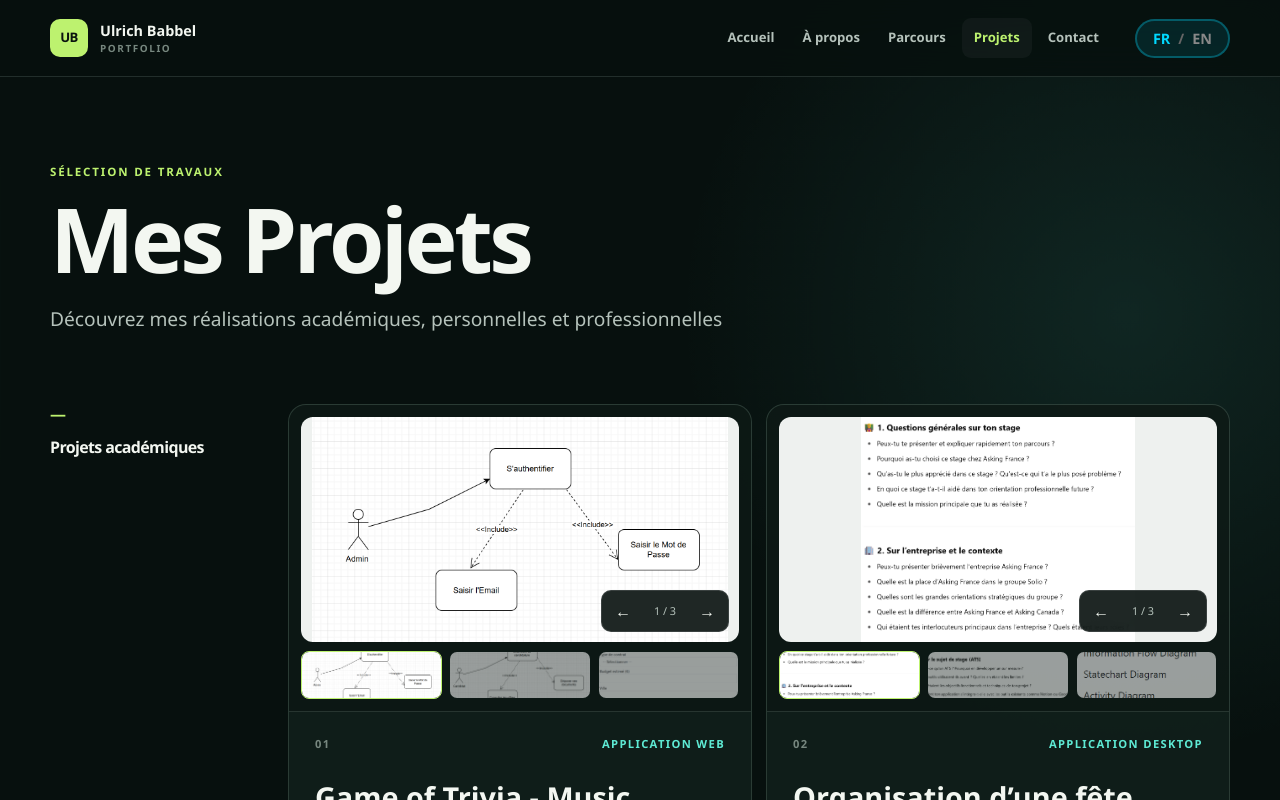
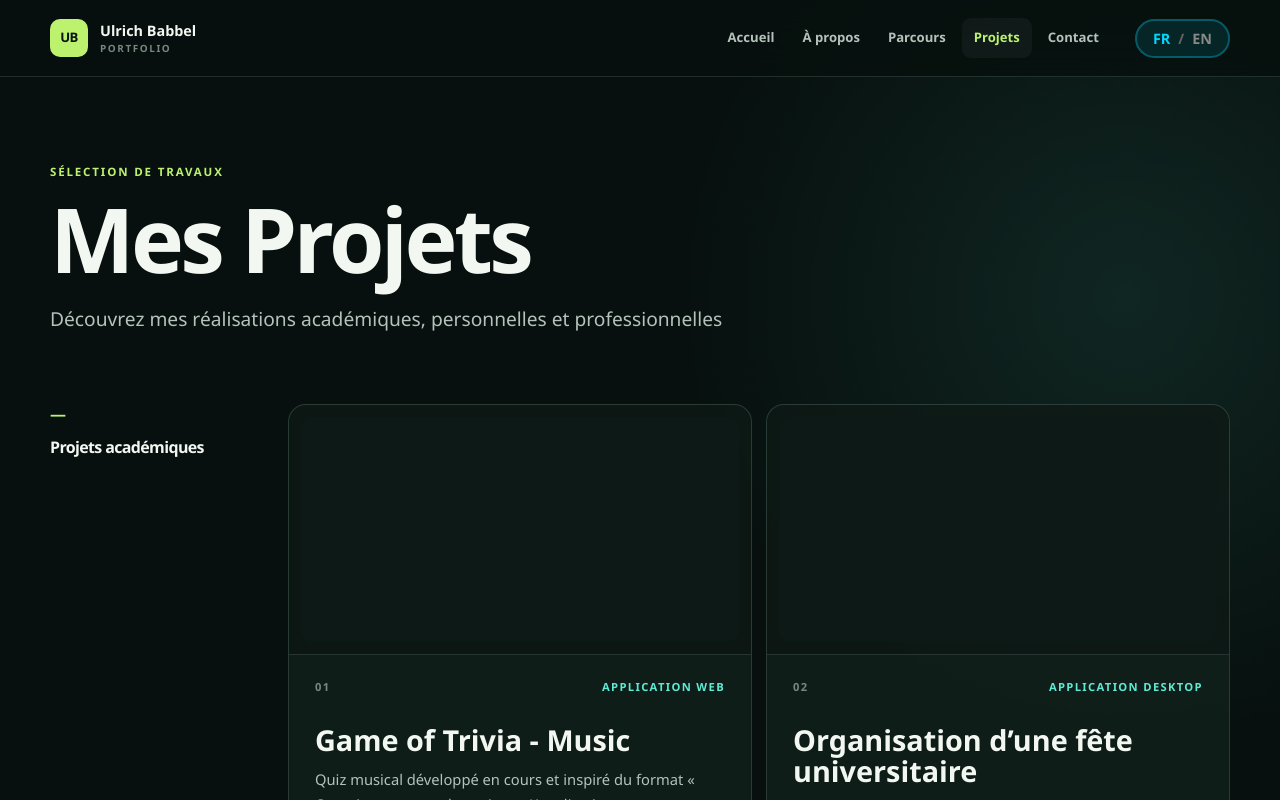
Before and after one commit to Rich9153/Portefolio, a React (Vite) app: page /projects in a window 1280 px wide. Shown: the top 800 px of the page. Built offline with nearby package versions, Linux system fonts and the light colour scheme.

Commit message:
Masque les images des cartes projets

```diff
--- a/src/pages/Projects.css
+++ b/src/pages/Projects.css
@@ -13,6 +13,8 @@
 .has-images .project-card-top { margin-top: 24px; margin-bottom: 28px; }
 .project-gallery { margin: -26px -26px 0; padding: 12px 12px 0; border-bottom: 1px solid var(--border); background: rgba(0,0,0,.2); }
 .project-image-stage { position: relative; height: 225px; overflow: hidden; border-radius: 12px; background: #eef1ef; }
+.project-gallery-empty { padding-bottom: 12px; }
+.project-image-placeholder { background: var(--bg-secondary); }
 .project-image-stage > img { width: 100%; height: 100%; object-fit: contain; }
 .gallery-navigation { position: absolute; right: 10px; bottom: 10px; display: flex; align-items: center; gap: 8px; padding: 5px; border: 1px solid rgba(255,255,255,.12); border-radius: 10px; background: rgba(7,16,14,.9); backdrop-filter: blur(10px); }
 .gallery-navigation button { width: 32px; height: 30px; padding: 0; border-radius: 7px; color: var(--text-primary); background: transparent; }
--- a/src/pages/Projects.jsx
+++ b/src/pages/Projects.jsx
@@ -1,54 +1,15 @@
-import { useState } from 'react';
 import { useLanguage } from '../contexts/LanguageContext';
 import { useScrollAnimationMultiple } from '../hooks/useScrollAnimation';
 import './Projects.css';
 
-function ProjectGallery({ project, labels }) {
-  const [activeImage, setActiveImage] = useState(0);
+function ProjectGallery({ project }) {
   const images = project.images || [];
 
   if (images.length === 0) return null;
 
-  const showPrevious = () => {
-    setActiveImage((current) => (current - 1 + images.length) % images.length);
-  };
-
-  const showNext = () => {
-    setActiveImage((current) => (current + 1) % images.length);
-  };
-
   return (
-    <div className="project-gallery">
-      <div className="project-image-stage">
-        <img
-          src={images[activeImage]}
-          alt={`${project.title} - ${labels.image} ${activeImage + 1}`}
-          loading="lazy"
-        />
-        {images.length > 1 && (
-          <div className="gallery-navigation">
-            <button type="button" onClick={showPrevious} aria-label={labels.previousImage}>←</button>
-            <span>{activeImage + 1} / {images.length}</span>
-            <button type="button" onClick={showNext} aria-label={labels.nextImage}>→</button>
-          </div>
-        )}
-      </div>
-      {images.length > 1 && (
-        <div className="project-thumbnails" role="group" aria-label={labels.gallery}>
-          {images.map((image, imageIndex) => (
-            <button
-              type="button"
-              key={image}
-              className={imageIndex === activeImage ? 'active' : ''}
-              onClick={() => setActiveImage(imageIndex)}
-              aria-label={`${labels.showImage} ${imageIndex + 1}`}
-              aria-pressed={imageIndex === activeImage}
-            >
-              <img src={image} alt="" loading="lazy" />
-            </button>
-          ))}
-        </div>
-      )}
+    <div className="project-gallery project-gallery-empty" aria-hidden="true">
+      <div className="project-image-stage project-image-placeholder" />
     </div>
   );
 }
@@ -81,7 +42,7 @@ function Projects() {
                     key={project.title}
                     className={`project-link-card ${project.images?.length ? 'has-images' : ''} scroll-animate scroll-delay-${(index % 5) + 1}`}
                   >
-                    <ProjectGallery project={project} labels={t.projects.gallery} />
+                    <ProjectGallery project={project} />
                     <div className="project-card-top"><span className="project-number">0{index + 1}</span><span className="project-kind">{project.kind}</span></div>
                     <h3 className="project-link-title">{project.title}</h3>
                     <p className="project-link-description">{project.description}</p>
```
